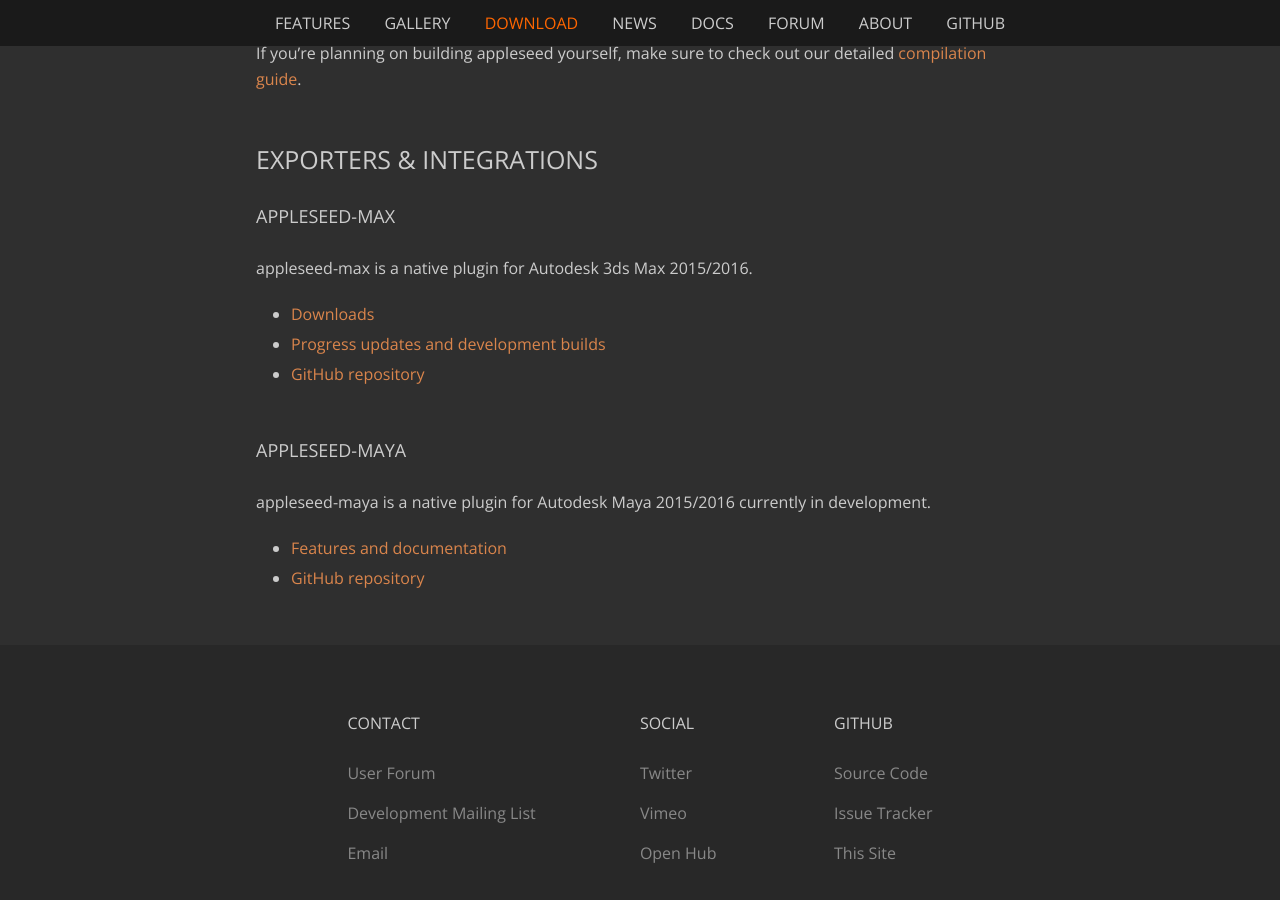
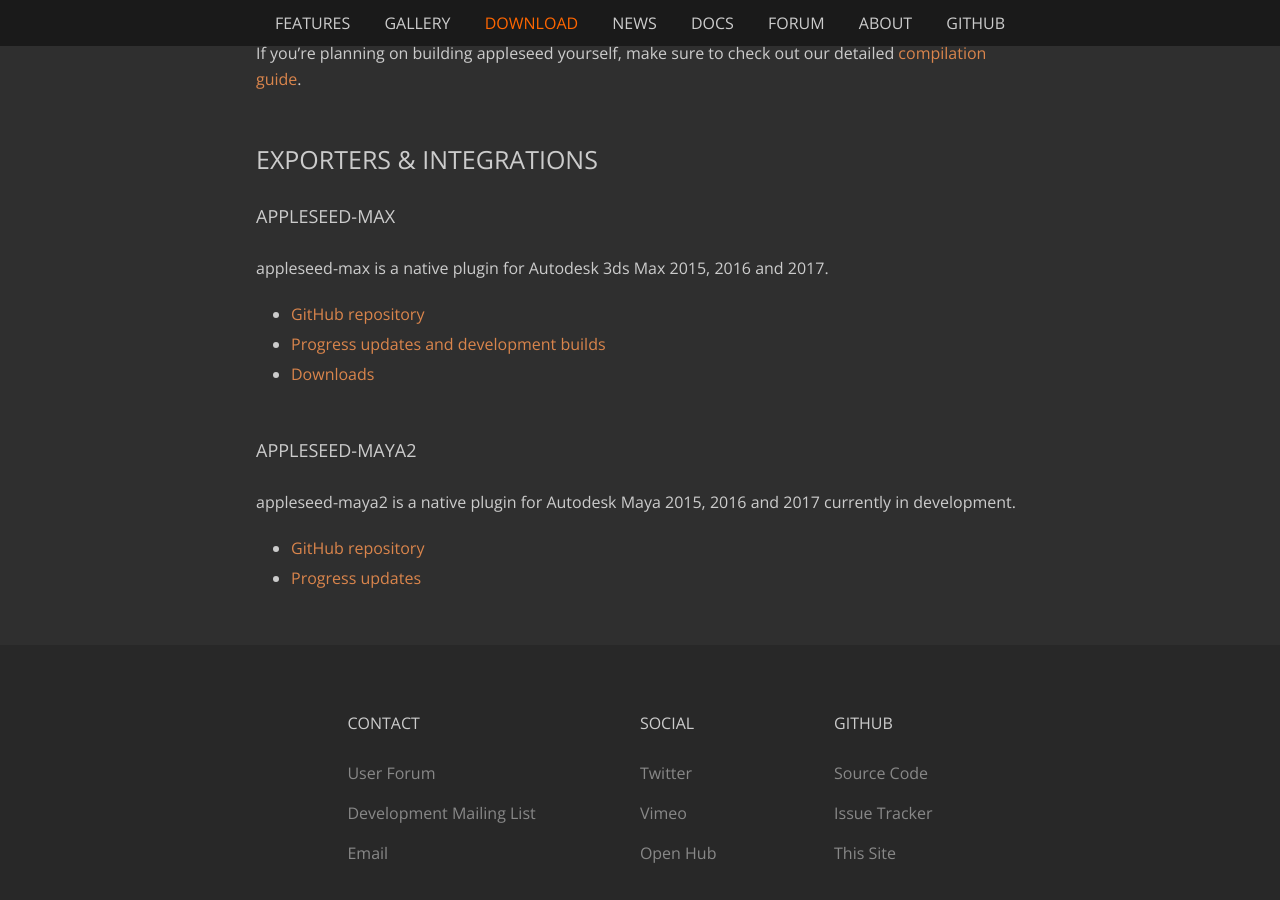
Before and after one commit to appleseedhq/appleseedhq.github.io, a Jekyll site: the page built from download.md, in a window 1280 px wide and 900 px high, scrolled down 2147 px. Built offline with Jekyll 4.4.1, drawn with Linux system fonts in a browser that asks for light colours; nearby versions of some CDN libraries.

Commit message:
Replace appleseed-maya by appleseed-maya2

```diff
--- a/download.md
+++ b/download.md
@@ -64,15 +64,15 @@ If you're planning on building appleseed yourself, make sure to check out our de
 
 ### appleseed-max
 
-appleseed-max is a native plugin for Autodesk 3ds Max 2015/2016.
+appleseed-max is a native plugin for Autodesk 3ds Max 2015, 2016 and 2017.
 
+- [GitHub repository](https://github.com/appleseedhq/appleseed-max)
+- [Progress updates and development builds](https://forum.appleseedhq.net/t/3ds-max-plugin-development/109)
 - [Downloads](https://github.com/appleseedhq/appleseed-max/releases)
-- [Progress updates and development builds](https://forum.appleseedhq.net/t/3ds-max-plugin-development/109)
-- [GitHub repository](https://github.com/appleseedhq/appleseed-max)
 
-### appleseed-maya
+### appleseed-maya2
 
-appleseed-maya is a native plugin for Autodesk Maya 2015/2016 currently in development.
+appleseed-maya2 is a native plugin for Autodesk Maya 2015, 2016 and 2017 currently in development.
 
-- [Features and documentation](http://appleseed-maya.readthedocs.org/en/latest/)
-- [GitHub repository](https://github.com/appleseedhq/appleseed-maya)
+- [GitHub repository](https://github.com/appleseedhq/appleseed-maya2)
+- [Progress updates](https://forum.appleseedhq.net/t/maya-plugin-development/129)
```
